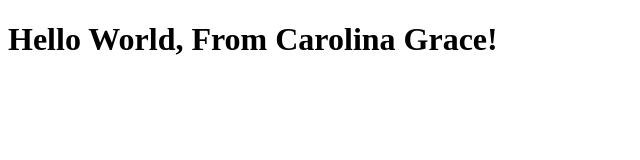
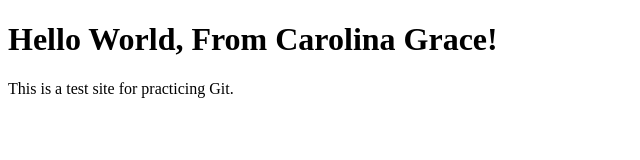
Before and after one commit to cgkenned/helloworld, a plain HTML site: page index.html in a window 1280 px wide. Shown: the whole page, without its empty margins (0-640 px from the left). Drawn offline with Linux system fonts and the light colour scheme.

Commit message:
Updating test index file.

```diff
--- a/index.html
+++ b/index.html
@@ -6,5 +6,6 @@
   </head>
   <body>
     <h1>Hello World, From Carolina Grace!</h1>
+    <p>This is a test site for practicing Git.</p>
   </body>
 </html>
```
